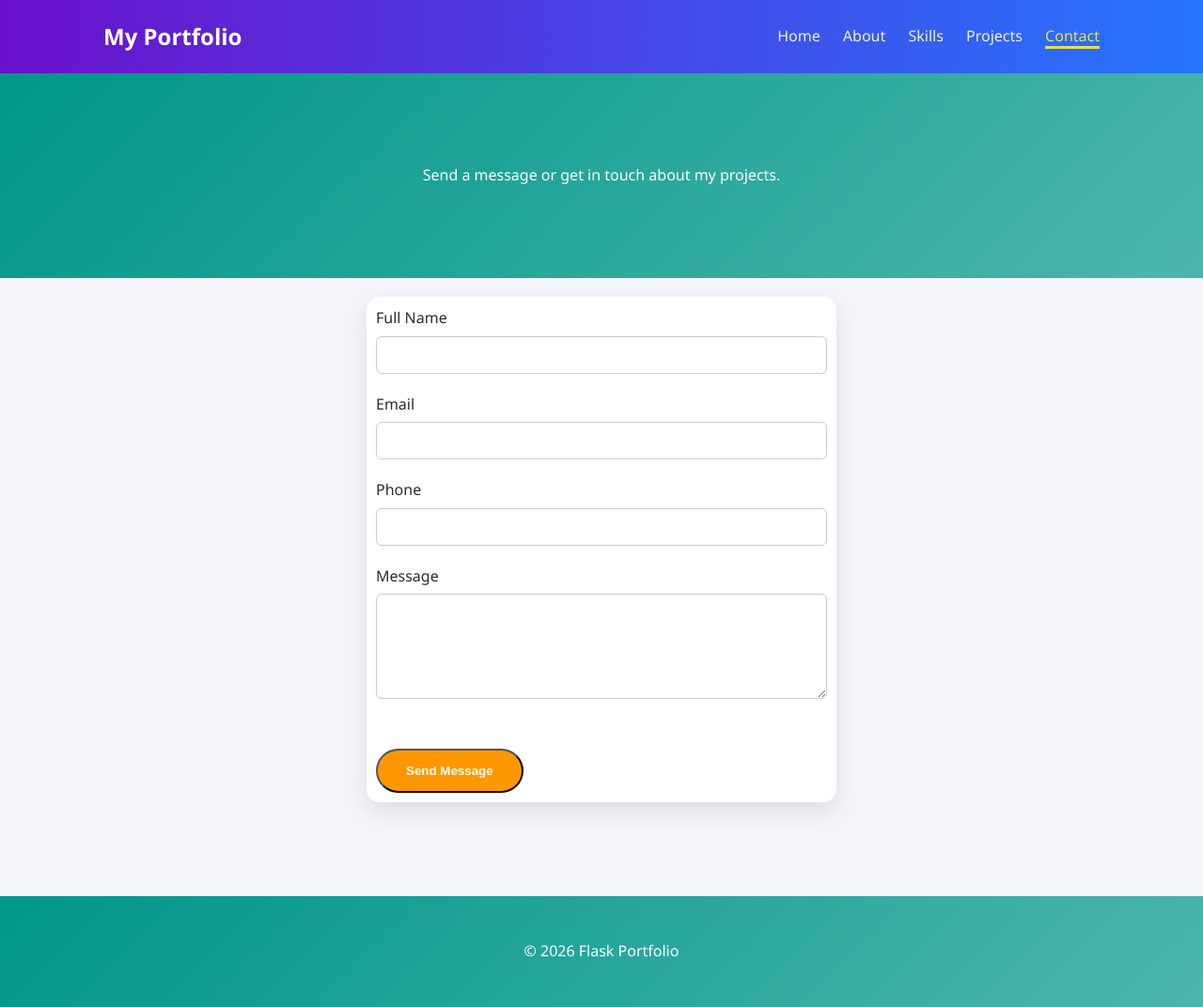
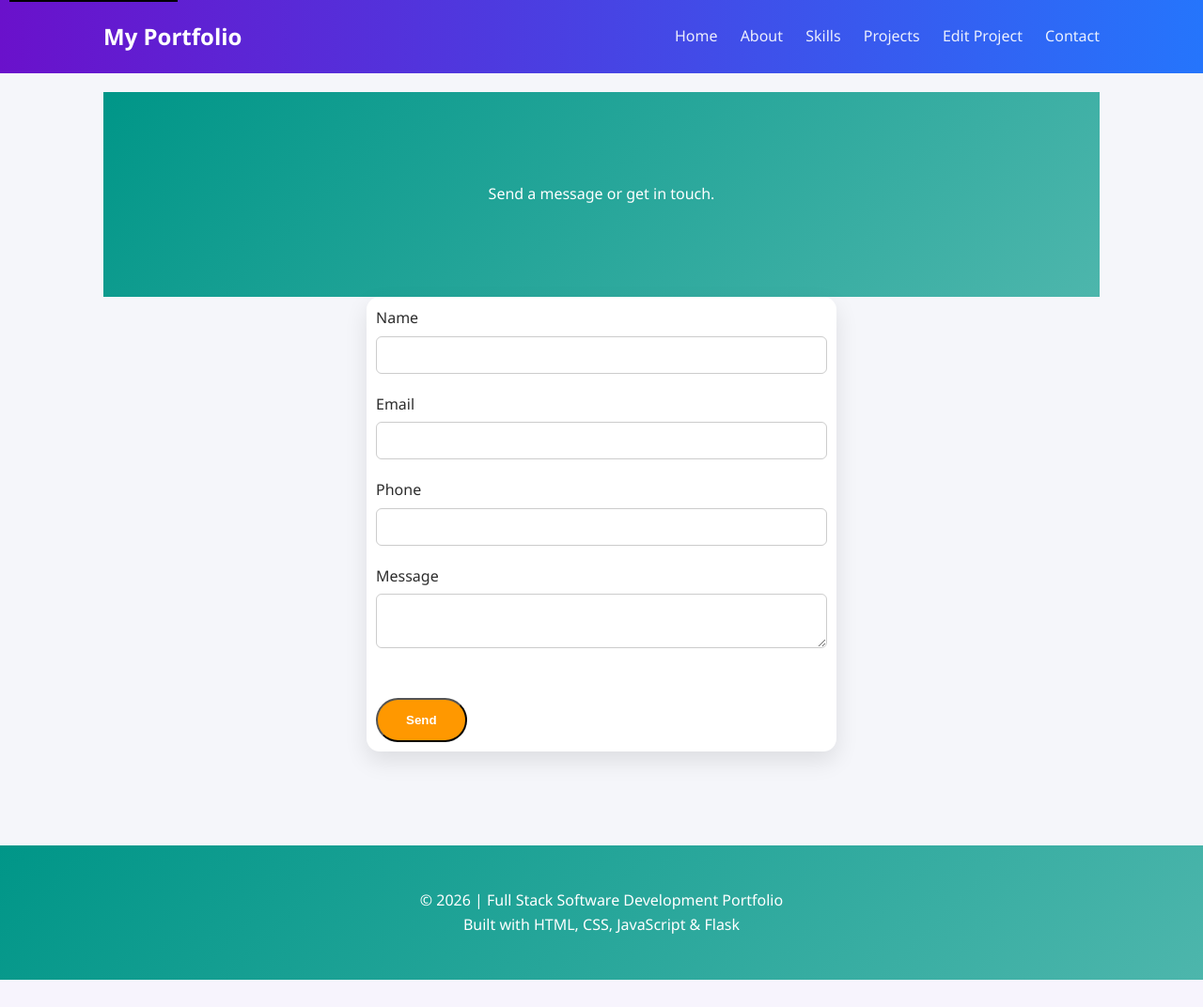
Before and after one commit to HlengiweNcube/flask-web-app, a Flask app: page /contact in a window 1280 px wide. Shown: the whole page at 94% size. After the commit the page ends 1043 px from the top, so only its background shows below. Run offline with Flask 3, Linux system fonts and the light colour scheme.

Commit message:
correcting the contact.html after adding base.html

```diff
--- a/templates/contact.html
+++ b/templates/contact.html
@@ -1,106 +1,41 @@
-<!DOCTYPE html>
-<html lang="en">
+{% extends "base.html" %}
 
-<head>
-    <meta charset="UTF-8">
-    <title>Contact</title>
-    <link rel="stylesheet" href="{{ url_for('static', filename='css/style.css') }}">
-</head>
+{% block title %}Contact{% endblock %}
 
-<body>
+{% block content %}
 
-    <!-- NAVIGATION -->
-    <header class="navbar">
-        <div class="container nav-flex">
-            <h1 class="logo">My Portfolio</h1>
-
-            <nav aria-label="Main navigation">
-                <a href="{{ url_for('home') }}"
-                   class="{% if request.path == url_for('home') %}active{% endif %}">Home</a>
-
-                <a href="{{ url_for('about_page') }}"
-                   class="{% if request.path == url_for('about_page') %}active{% endif %}">About</a>
-
-                <a href="{{ url_for('skills_page') }}"
-                   class="{% if request.path == url_for('skills_page') %}active{% endif %}">Skills</a>
-
-                <a href="{{ url_for('projects_page') }}"
-                   class="{% if request.path == url_for('projects_page') %}active{% endif %}">Projects</a>
-
-                <a href="{{ url_for('contact') }}"
-                   class="{% if request.path == url_for('contact') %}active{% endif %}">Contact</a>
-            </nav>
-        </div>
-    </header>
-
-    <!-- HERO -->
 <section class="contact-hero">
     <div class="container">
-            <p>Send a message or get in touch about my projects.</p>
+        <p>Send a message or get in touch.</p>
     </div>
 </section>
 
-    <!-- MAIN -->
-    <main class="container">
-
-        <!-- FLASH MESSAGES -->
-        {% with messages = get_flashed_messages() %}
-        {% if messages %}
-        <ul class="flash-container">
-            {% for msg in messages %}
-            <li>{{ msg }}</li>
-            {% endfor %}
-        </ul>
-        {% endif %}
-        {% endwith %}
-
-        <!-- FORM -->
 <div class="contact-card">
     <form method="POST">
 
         <div class="form-group">
-                    <label for="name">Full Name</label>
-                    <input type="text" name="name" id="name" required>
+            <label>Name</label>
+            <input type="text" name="name" required>
         </div>
 
         <div class="form-group">
-                    <label for="email">Email</label>
-                    <input type="email" name="email" id="email" required>
+            <label>Email</label>
+            <input type="email" name="email" required>
         </div>
 
         <div class="form-group">
-                    <label for="phone">Phone</label>
-                    <input type="tel" name="phone" id="phone" required pattern="[0-9]+">
+            <label>Phone</label>
+            <input type="tel" name="phone" required>
         </div>
 
         <div class="form-group">
-                    <label for="message">Message</label>
-                    <textarea name="message" id="message" rows="5" required></textarea>
+            <label>Message</label>
+            <textarea name="message" required></textarea>
         </div>
 
-                <button type="submit" class="btn">Send Message</button>
+        <button type="submit" class="btn">Send</button>
 
     </form>
 </div>
 
-    </main>
-
-    <!-- FOOTER -->
-    <footer class="site-footer">
-        <p>© 2026 Flask Portfolio</p>
-    </footer>
-
-    <!-- JAVASCRIPT -->
-    <script>
-        document.querySelector("form").addEventListener("submit", function (e) {
-            const name = document.getElementById("name").value;
-
-            if (name.length < 2) {
-                alert("Name must be at least 2 characters long");
-                e.preventDefault();
-            }
-        });
-    </script>
-
-</body>
-</html>
+{% endblock %}
```
Lines whose indentation alone changed are shown as unchanged.
